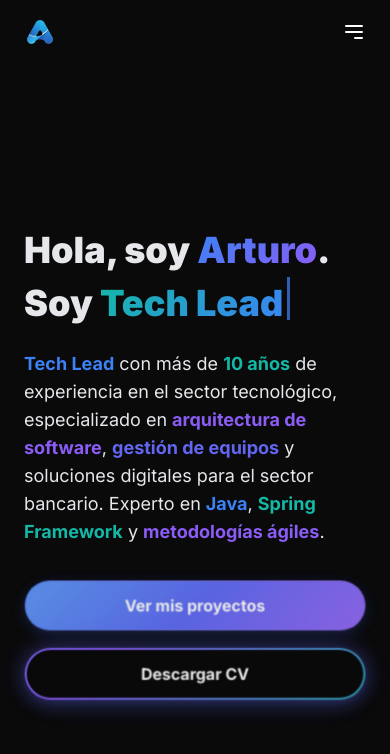
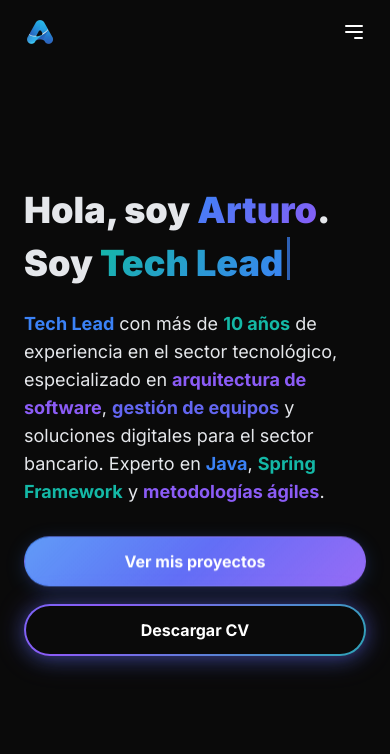
Before and after one commit to arturo-lr-dev/arturo-devs-page, a Next.js app: page / in a window 390 px wide. Shown: the top 754 px of the page. Built offline with nearby package versions, Linux system fonts and the light colour scheme.

Commit message:
Fix hero section position in mobile

```diff
--- a/src/components/sections/HeroSection.tsx
+++ b/src/components/sections/HeroSection.tsx
@@ -8,7 +8,7 @@ export default function HeroSection() {
   const typingText = useTypingAnimation(personalInfo.titles);
 
   return (
-    <section id="home" className="min-h-screen flex items-center pt-20 md:pt-0">
+    <section id="home" className="min-h-screen flex items-center justify-center py-20 md:py-0">
       <div className="w-full">
         <h1 className="text-4xl md:text-6xl lg:text-7xl font-black leading-tight">
           Hola, soy{' '}
```
